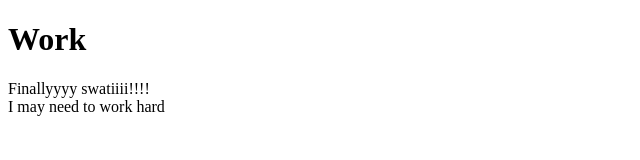
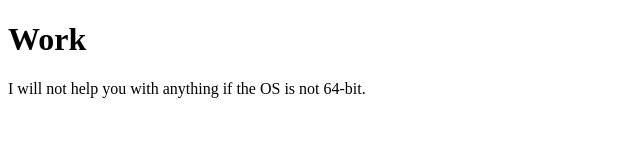
Before and after one commit to kingkris/test, a plain HTML site: page swati.html in a window 1280 px wide. Shown: the whole page, without its empty margins (0-640 px from the left). Drawn offline with Linux system fonts and the light colour scheme.

Commit message:
Note for you.

```diff
--- a/swati.html
+++ b/swati.html
@@ -8,7 +8,6 @@
 </head>
 <body>
 	<h1>Work</h1>
-	Finallyyyy swatiiii!!!!<br>
-I may need to work hard
+	I will not help you with anything if the OS is not 64-bit.
 </body>
 </html>
```
